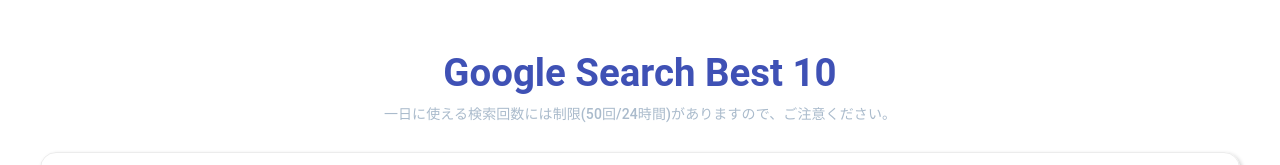
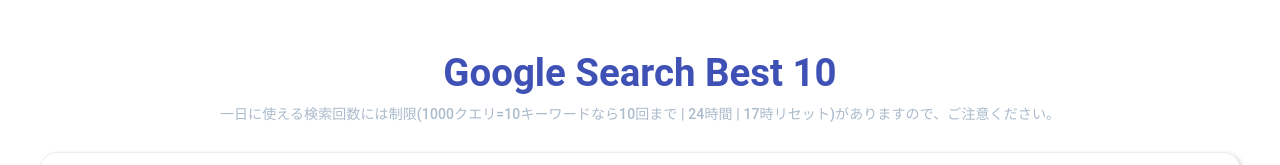
Before and after one commit to BoxPistols/google-search-api-vite, a React (Vite) app: page / in a window 1280 px wide. Shown: the top 165 px of the page. Built offline with nearby package versions, Linux system fonts and the light colour scheme; no server answers.

Commit message:
update info

```diff
--- a/src/App.tsx
+++ b/src/App.tsx
@@ -46,7 +46,7 @@
         mt={1}
         color={'#abc'}
       >
-        一日に使える検索回数には制限(50回/24時間)がありますので、ご注意ください。
+        一日に使える検索回数には制限(1000クエリ=10キーワードなら10回まで | 24時間 | 17時リセット)がありますので、ご注意ください。
       </Typography>
 
       <Container
```
